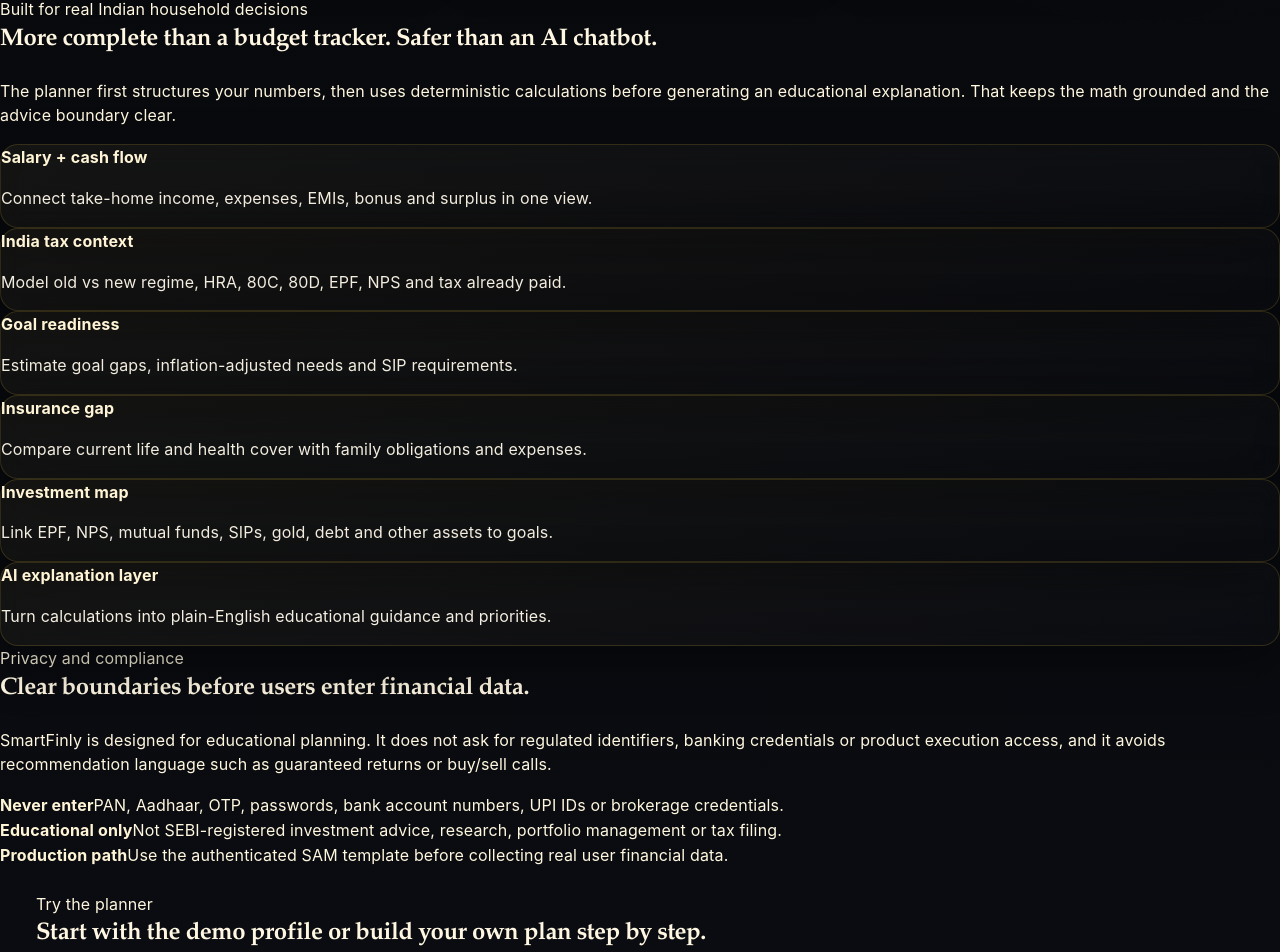
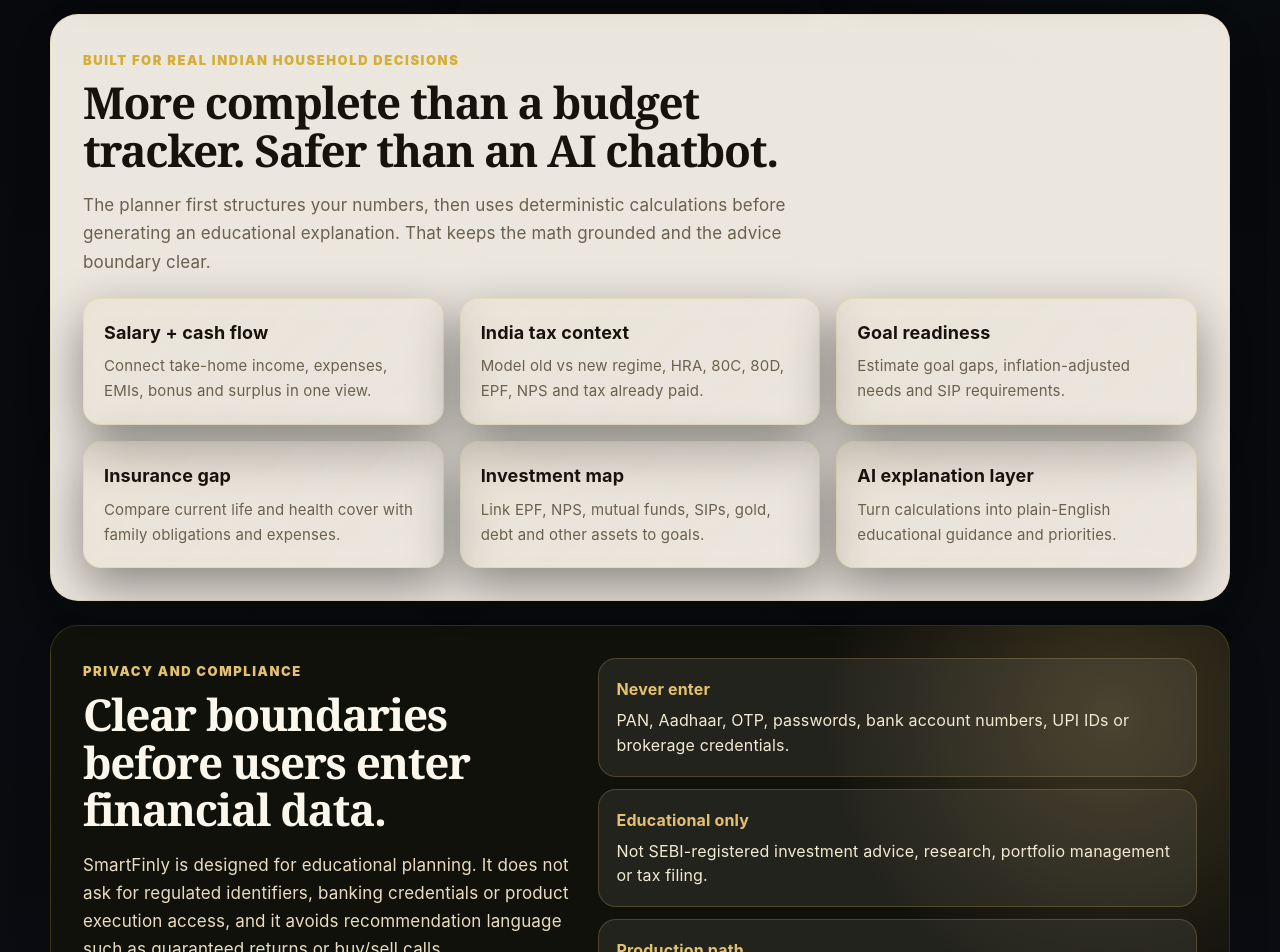
Before and after one commit to harwansh/finplanner, a React (Vite) app in the folder frontend/: page / in a window 1280 px wide. Shown: the part 736-1688 px from the top of the page. Built offline with nearby package versions, Linux system fonts and the light colour scheme; no server answers.

Commit message:
Style upgraded homepage sections

```diff
--- a/frontend/src/trust.css
+++ b/frontend/src/trust.css
@@ -7,6 +7,10 @@
   --sf-gold-light: #e3c16f;
   --sf-muted: #6b604e;
   --sf-border: rgba(185, 138, 44, 0.24);
+}
+
+html {
+  scroll-behavior: smooth;
 }
 
 .sf-header {
@@ -37,6 +41,7 @@
   font-size: 23px;
   font-weight: 800;
   letter-spacing: -0.01em;
+  text-decoration: none;
 }
 
 .sf-brand-badge {
@@ -82,7 +87,8 @@
   box-shadow: 0 26px 70px rgba(30, 25, 15, 0.22);
 }
 
-.sf-eyebrow {
+.sf-eyebrow,
+.sf-kicker {
   color: var(--sf-gold-light);
   font-size: 13px;
   font-weight: 900;
@@ -137,6 +143,13 @@
   color: var(--sf-cream);
   border: 1px solid rgba(255, 250, 240, 0.28);
   background: rgba(255, 250, 240, 0.06);
+}
+
+.sf-hero-microcopy {
+  margin-top: 16px;
+  color: #f5e8bf;
+  font-weight: 800;
+  font-size: 14px;
 }
 
 .sf-proof-card {
@@ -203,6 +216,144 @@
   line-height: 1.35;
 }
 
+.sf-section,
+.sf-planner-intro {
+  max-width: 1180px;
+  margin: 24px auto;
+  padding: 32px;
+  border-radius: 28px;
+  background: rgba(255, 250, 240, 0.92);
+  border: 1px solid var(--sf-border);
+  box-shadow: 0 18px 45px rgba(30, 25, 15, 0.08);
+}
+
+.sf-section-heading {
+  max-width: 760px;
+  margin-bottom: 22px;
+}
+
+.sf-section-heading span {
+  color: var(--sf-gold);
+  font-size: 13px;
+  font-weight: 900;
+  text-transform: uppercase;
+  letter-spacing: 0.12em;
+}
+
+.sf-section h2,
+.sf-planner-intro h2 {
+  margin: 8px 0 10px;
+  color: #16130d;
+  font-family: Georgia, 'Times New Roman', serif;
+  font-size: clamp(28px, 4vw, 44px);
+  line-height: 1.08;
+  letter-spacing: -0.03em;
+}
+
+.sf-section p,
+.sf-planner-intro p {
+  color: var(--sf-muted);
+  font-size: 17px;
+  line-height: 1.65;
+}
+
+.sf-feature-grid {
+  display: grid;
+  grid-template-columns: repeat(3, minmax(0, 1fr));
+  gap: 16px;
+}
+
+.sf-feature-card {
+  padding: 20px;
+  border-radius: 22px;
+  background: #fffdf7;
+  border: 1px solid rgba(90, 63, 22, 0.12);
+}
+
+.sf-feature-card strong {
+  display: block;
+  color: #17130c;
+  font-size: 18px;
+  margin-bottom: 8px;
+}
+
+.sf-feature-card p {
+  margin: 0;
+  color: var(--sf-muted);
+  font-size: 15px;
+}
+
+.sf-security {
+  display: grid;
+  grid-template-columns: minmax(0, 0.9fr) minmax(320px, 1.1fr);
+  gap: 24px;
+  background:
+    radial-gradient(circle at 90% 20%, rgba(227, 193, 111, 0.20), transparent 18rem),
+    #11110c;
+  color: var(--sf-cream);
+}
+
+.sf-security h2,
+.sf-security p {
+  color: inherit;
+}
+
+.sf-security p {
+  color: #e9dcc0;
+}
+
+.sf-security-list {
+  display: grid;
+  gap: 12px;
+}
+
+.sf-security-list div {
+  padding: 18px;
+  border-radius: 18px;
+  background: rgba(255, 250, 240, 0.08);
+  border: 1px solid rgba(227, 193, 111, 0.22);
+}
+
+.sf-security-list strong {
+  display: block;
+  color: var(--sf-gold-light);
+  margin-bottom: 6px;
+}
+
+.sf-security-list span {
+  color: #f2ead3;
+  line-height: 1.5;
+}
+
+.sf-planner-intro {
+  margin-top: 34px;
+  margin-bottom: 18px;
+  background: linear-gradient(135deg, #fffaf0, #fff4d8);
+}
+
+.sf-faq-grid {
+  display: grid;
+  gap: 12px;
+}
+
+.sf-faq details {
+  border: 1px solid rgba(90, 63, 22, 0.12);
+  background: #fffdf7;
+  border-radius: 18px;
+  padding: 16px 18px;
+}
+
+.sf-faq summary {
+  cursor: pointer;
+  color: #17130c;
+  font-weight: 900;
+}
+
+.sf-faq details p {
+  margin: 12px 0 0;
+  font-size: 15px;
+}
+
 .sf-footer {
   max-width: 1180px;
   margin: 28px auto 40px;
@@ -235,10 +386,15 @@
   border-radius: 6px;
 }
 
-@media (max-width: 900px) {
+@media (max-width: 980px) {
   .sf-top-hero,
+  .sf-security,
   .sf-footer {
     grid-template-columns: 1fr;
+  }
+
+  .sf-feature-grid {
+    grid-template-columns: repeat(2, minmax(0, 1fr));
   }
 
   .sf-confidence-strip {
@@ -256,9 +412,13 @@
   .sf-nav {
     width: 100%;
     justify-content: space-between;
+    gap: 8px;
+    flex-wrap: wrap;
   }
 
-  .sf-top-hero {
+  .sf-top-hero,
+  .sf-section,
+  .sf-planner-intro {
     margin: 16px;
     padding: 24px;
   }
@@ -266,4 +426,8 @@
   .sf-hero-actions a {
     width: 100%;
   }
+
+  .sf-feature-grid {
+    grid-template-columns: 1fr;
+  }
 }
```
